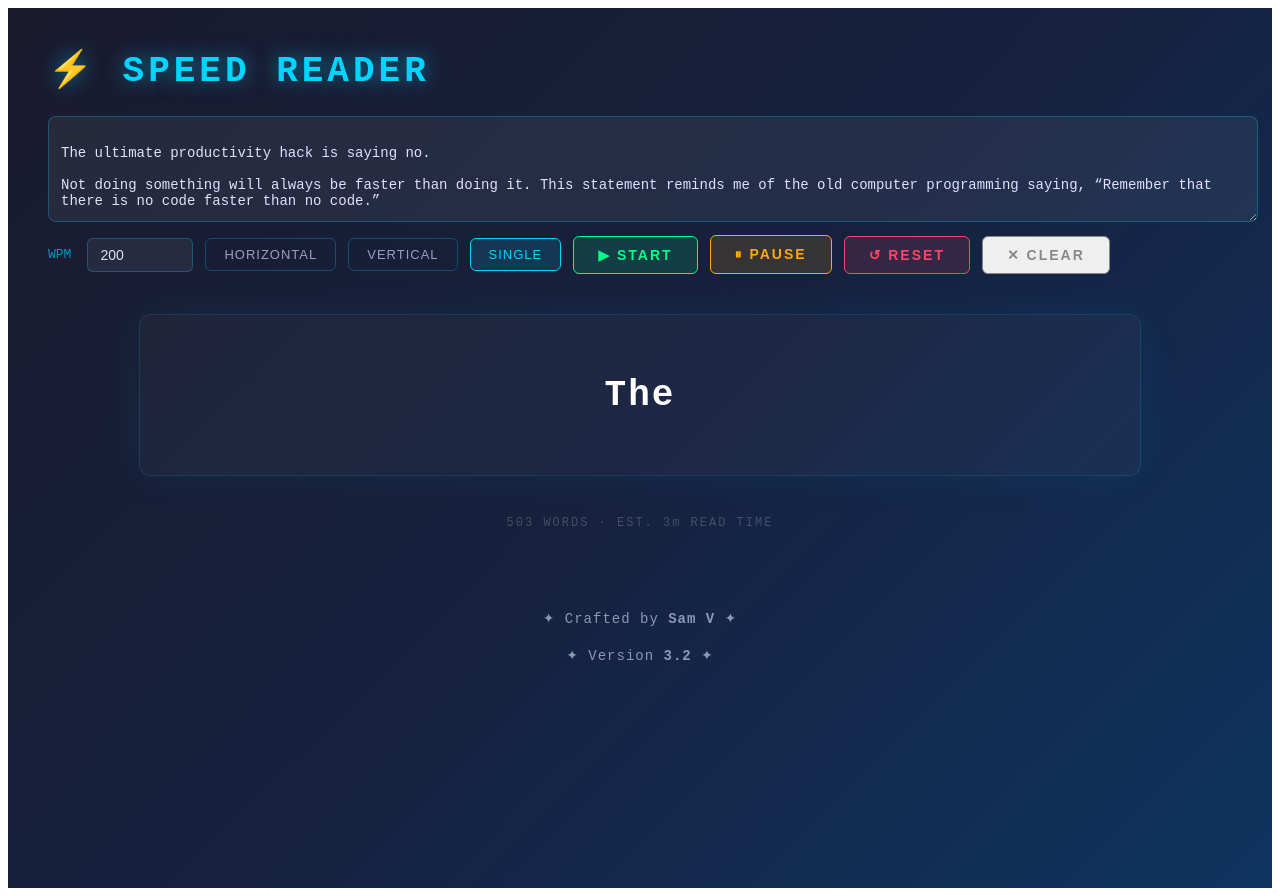
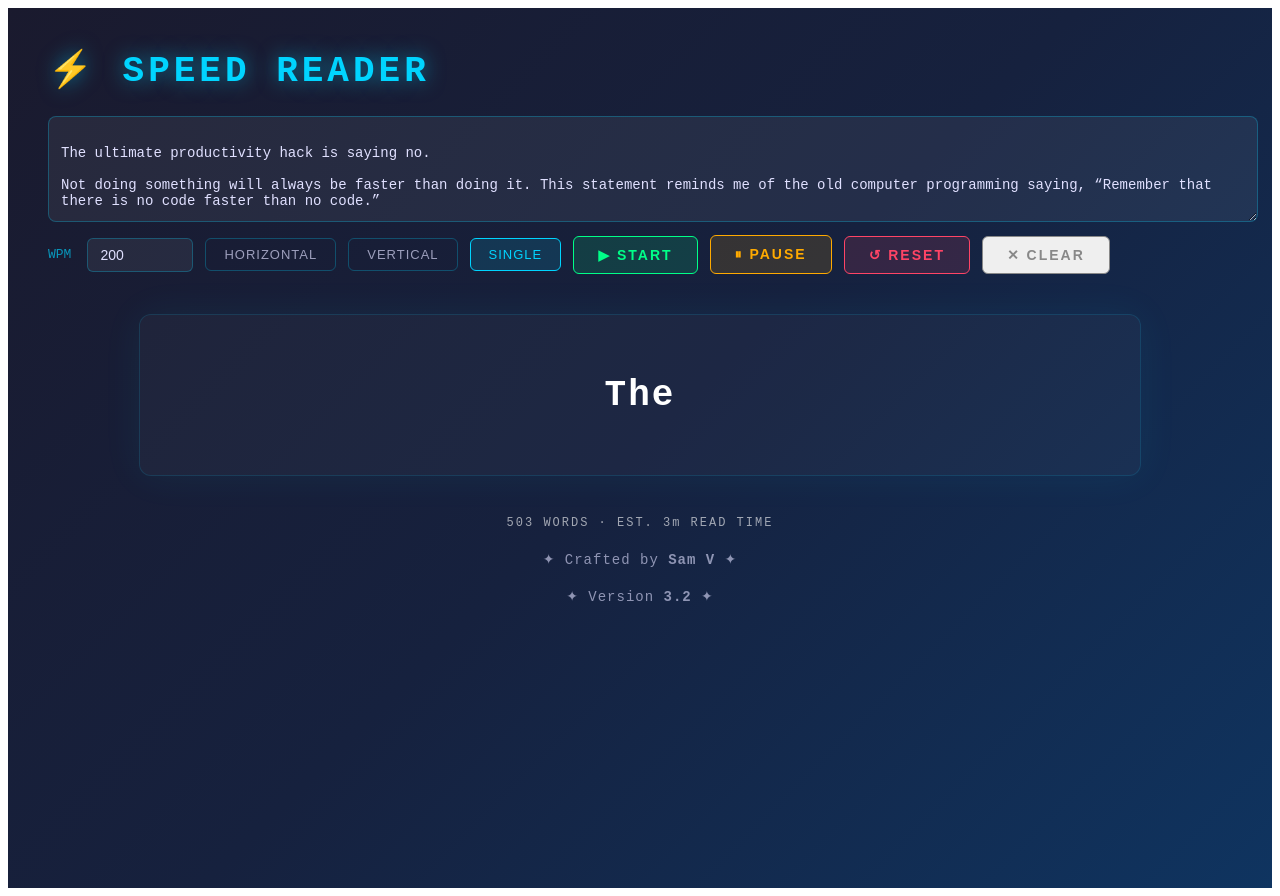
Before and after one commit to samv26/reading, a React (Vite) app: page / in a window 1280 px wide. Built offline with nearby package versions, Linux system fonts and the light colour scheme.

Commit message:
next messgae

```diff
--- a/src/App.jsx
+++ b/src/App.jsx
@@ -356,12 +356,12 @@ function App() {
         </div>
       )}
 
-      <div style={{ textAlign: "center", color: "#ffffff33", fontSize: 12, marginTop: 20, letterSpacing: 2 }}>
+      <div style={{ textAlign: "center", color: "#ffffff99", fontSize: 12, marginTop: 20, letterSpacing: 2 }}>
         {words.length > 0 && `${words.length} WORDS · EST. ${Math.round(words.length / wpm)}m READ TIME`}
       </div>
 
       <div style={{
-  marginTop: "60px",
+  marginTop: "1px",
   padding: "20px 0",
   textAlign: "center",
   fontSize: "14px",
```
